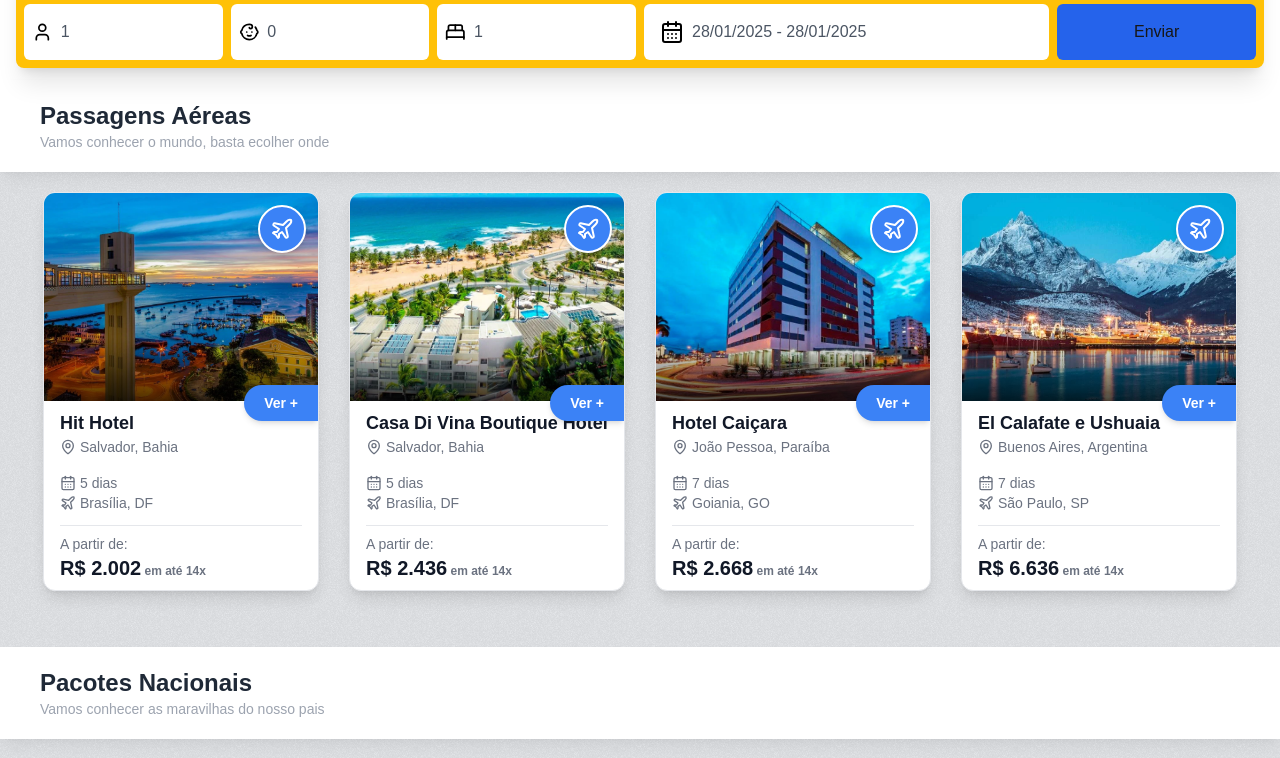
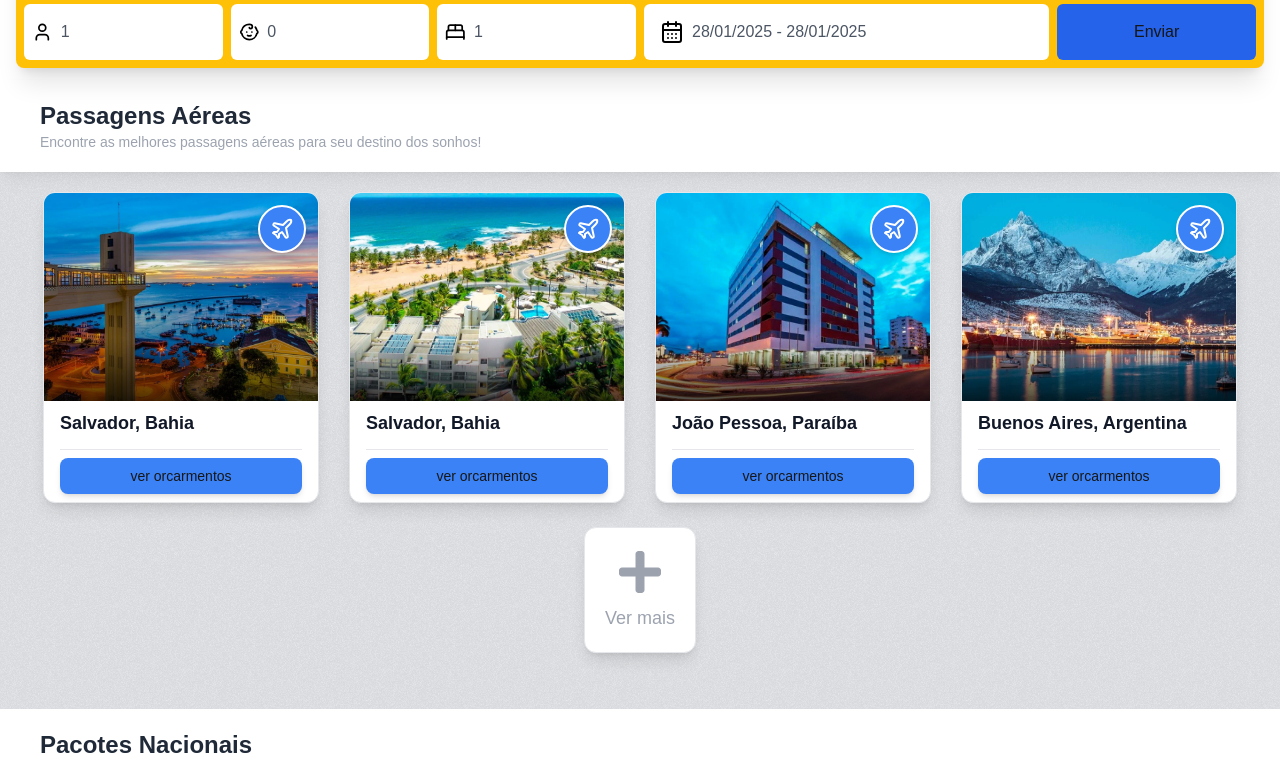
Before and after one commit to Caio-Marianni/Andare, a Next.js app: page / in a window 1280 px wide. Shown: the part 600-1358 px from the top of the page. Built offline with nearby package versions, Linux system fonts and the light colour scheme.

Commit message:
v.0.8.0 Client Fixes, like creating a new component for the Passagens Aéreas page, and fixing some bugs in the AboutMe page. Adding the dark theme to the section component, and creating a new component for the MoreCard.

```diff
--- a/src/app/components/AboutMe.tsx
+++ b/src/app/components/AboutMe.tsx
@@ -8,7 +8,6 @@ const services = [
   { icon: <LucideShip size={24} />, text: "Cruzeiros" },
   { icon: <LucideCar size={24} />, text: "Locação de Veículos" },
   { icon: <LucideHotel size={24} />, text: "Reserva de Hotéis" },
-  // { icon: <LucideGlobe size={24} />, text: "Pacotes de Lazer" },
   { icon: <LucideTheater size={24} />, text: "Tickets para Shows e Eventos" },
 ];
 
--- /dev/null
+++ b/src/app/components/PassagensAereas.tsx
@@ -0,0 +1,58 @@
+import React from "react";
+import { passagensAereas } from "@/core/constants/index";
+import { LucidePlane } from "lucide-react";
+import Image from "next/image";
+import MoreCard from "./utils/MoreCard";
+
+export default function PassagensAereas() {
+  return (
+    <section id="Passagens Aéreas">
+      {/* Title */}
+      <div className="bg-white dark:bg-gray-800 w-full py-5 shadow-lg">
+        <h2 className="container text-2xl font-bold text-gray-800 dark:text-gray-200">Passagens Aéreas</h2>
+        <p className="container text-gray-400 text-sm">Encontre as melhores passagens aéreas para seu destino dos sonhos!</p>
+      </div>
+
+      {/* Cards */}
+      <div className="py-5 pb-14 bg-gray-300 dark:bg-gray-950 bg-opacity-50 dark:bg-opacity-80">
+        <div className="container flex flex-row flex-wrap justify-around gap-6">
+          {passagensAereas.map((travel, index) => (
+            <div
+              key={index}
+              className="relative group w-[255px] md:w-[276px] bg-white dark:bg-gray-900 shadow-lg dark:shadow-gray-800 rounded-xl overflow-hidden border border-gray-200 dark:border-gray-700 transform transition-all duration-300 hover:-translate-y-2 hover:shadow-2xl"
+            >
+              {/* Card Thumb */}
+              <div className="relative cursor-pointer overflow-hidden">
+                <Image src={travel.image} alt={travel.title} width={320} height={200} className="w-full h-52 object-cover transition-transform duration-300 group-hover:scale-105" />
+
+                {/* Icon Overlay */}
+                <div className="absolute flex items-center justify-center top-3 right-3 w-12 h-12 bg-blue-500 dark:bg-blue-600 shadow-md rounded-full border-2 border-white">
+                  <LucidePlane size={24} className="text-white" />
+                </div>
+
+                {/* Overlay Gradient */}
+                <div className="absolute inset-x-0 bottom-0 h-16 bg-gradient-to-t from-black/70 to-transparent"></div>
+              </div>
+
+              {/* Card Content */}
+              <div className="px-4 py-2">
+                {/* Title */}
+                <div>
+                  <h3 className="text-lg font-bold text-gray-900 dark:text-white">{travel.location}</h3>
+                </div>
+
+                {/* Price Details */}
+                <div className="border-t mt-3">
+                  <button className="w-full text-sm text-white-500 mt-2 px-4 py-2 rounded-lg bg-blue-500 hover:bg-blue-600 shadow-md">
+                    ver orcarmentos
+                  </button>
+                </div>
+              </div>
+            </div>
+          ))}
+          <MoreCard message="Olá, gostaria de ver mais sobre Passagens Aéreas" />
+        </div>
+      </div>
+    </section>
+  );
+}
--- a/src/app/components/Section.tsx
+++ b/src/app/components/Section.tsx
@@ -1,6 +1,7 @@
 import React from "react";
 import TravelCard from "./utils/TravelCard";
 import { TravelPackage } from "@/core/types";
+import MoreCard from "./utils/MoreCard";
 
 interface SectionProps {
   title: string;
@@ -12,17 +13,18 @@ const Section: React.FC<SectionProps> = ({ title, description, data }) => {
   return (
     <section id={`${title}`}>
       {/* Title */}
-      <div className="bg-white w-full py-5 shadow-lg">
-        <h2 className="container text-2xl font-bold text-gray-800">{title}</h2>
-        <h2 className="container text-gray-400 text-sm">{description}</h2>
+      <div className="bg-white dark:bg-gray-800 w-full py-5 shadow-lg">
+        <h2 className="container text-2xl font-bold text-gray-800 dark:text-gray-200">{title}</h2>
+        <p className="container text-gray-400 text-sm">{description}</p>
       </div>
 
       {/* Cards */}
-      <div className="py-5 pb-14 bg-gray-300 bg-opacity-50">
+      <div className="py-5 pb-14 bg-gray-300 dark:bg-gray-950 bg-opacity-50 dark:bg-opacity-80">
         <div className="container flex flex-row flex-wrap justify-around gap-6 ">
           {data.map((travel, index) => (
             <TravelCard key={index} travel={travel} type="air" />
           ))}
+          <MoreCard message={`Olá, gostaria de mais informações sobre ${title}`} />
         </div>
       </div>
     </section>
--- a/src/app/components/utils/Modal.tsx
+++ b/src/app/components/utils/Modal.tsx
@@ -35,7 +35,7 @@ const Modal: React.FC<ModalProps> = ({ travel, onClose }) => {
 
         {/* Modal Image */}
         <Image
-          src={`/travel/${travel.image}`}
+          src={travel.image}
           alt={travel.title}
           width={320}
           height={200}
--- /dev/null
+++ b/src/app/components/utils/MoreCard.tsx
@@ -0,0 +1,25 @@
+import React from 'react';
+import { FaPlus } from 'react-icons/fa';
+
+interface MoreCardProps {
+  message: string;
+}
+
+const MoreCard: React.FC<MoreCardProps> = ({ message }) => {
+  const sendMessage = () => {
+    const whatsappUrl = `https://wa.me/?text=${encodeURIComponent(message)}`;
+    window.open(whatsappUrl, '_blank');
+  };
+
+  return (
+    <div
+      onClick={sendMessage}
+      className="flex flex-col items-center justify-center p-5 cursor-pointer w-42 h-42 text-center text-gray-400  hover:shadow-lg transition-all duration-300 bg-white dark:bg-gray-900 shadow-lg dark:shadow-gray-800 rounded-xl overflow-hidden border border-gray-200 dark:border-gray-700"
+    >
+      <FaPlus size={48} />
+      <p className="mt-2 text-lg">Ver mais</p>
+    </div>
+  );
+};
+
+export default MoreCard;
--- a/src/app/components/utils/NavElements.tsx
+++ b/src/app/components/utils/NavElements.tsx
@@ -4,7 +4,7 @@ interface NavElementsProps {
 
 const NavElements: React.FC<NavElementsProps> = ({ className }) => {
   const menuItems = [
-    { label: "Home", href: "/" },
+    { label: "Home", href: "#home" },
     { label: "Passagens Aéreas", href: "#Passagens Aéreas" },
     { label: "Pacotes Internacionais", href: "#Pacotes Internacionais" },
     { label: "Pacotes Nacionais", href: "#Pacotes Nacionais" },
--- a/src/app/page.tsx
+++ b/src/app/page.tsx
@@ -2,8 +2,9 @@
 import AboutMe from './components/AboutMe';
 import Form from './components/Form';
 import Hero from './components/Hero';
+import PassagensAereas from './components/PassagensAereas';
 import Section from './components/Section';
-import { passagensAereas, pacotesNacionais, cruzeiros } from "@/core/constants/index";
+import { pacotesNacionais, cruzeiros } from "@/core/constants/index";
 
 
 export default function HomePage() {
@@ -12,8 +13,8 @@ export default function HomePage() {
       <Hero />
       <Form />
       {/* Random div */}
-      <div className="bg-white w-full pt-20"></div>
-      <Section title="Passagens Aéreas" description='Vamos conhecer o mundo, basta ecolher onde' data={passagensAereas} />
+      <div className="bg-white dark:bg-gray-800 w-full pt-20"></div>
+      <PassagensAereas />
       {/* <Section title="Pacotes Internacionais" data={pacotesInternacionais} /> */}
       <Section title="Pacotes Nacionais" description='Vamos conhecer as maravilhas do nosso pais' data={pacotesNacionais} />
       <Section title="Cruzeiros" description='Que tal navegar um pouco, basta escolher o navio' data={cruzeiros} />
```
